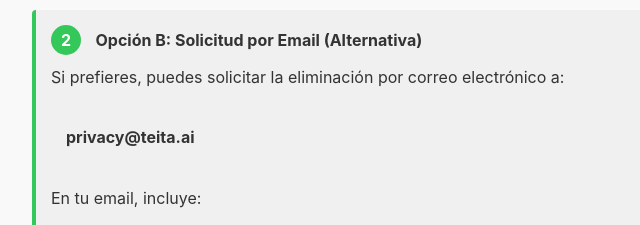
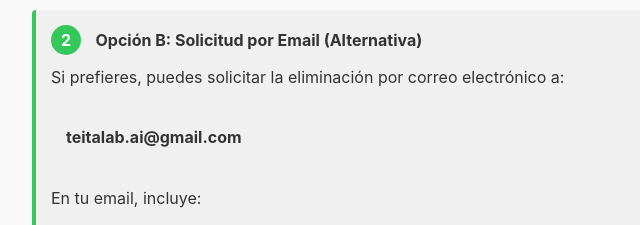
Before and after one commit to alexisHuaracMallqui/apunrun.account-deletion, a plain HTML site: page index.html in a window 1280 px wide. Shown: the part 2280-2505 px from the top of the page, 158-798 px from the left. Drawn offline with Linux system fonts and the light colour scheme.

Commit message:
Update index.html

```diff
--- a/index.html
+++ b/index.html
@@ -297,7 +297,7 @@
         Si prefieres, puedes solicitar la eliminación por correo electrónico a:
     </p>
     <div class="email-link">
-        <strong>privacy@teita.ai</strong>
+        <strong>teitalab.ai@gmail.com</strong>
     </div>
     <p>
         En tu email, incluye:
@@ -500,17 +500,17 @@
     </tr>
     <tr>
         <td><strong>Estado de tu Solicitud</strong></td>
-        <td>privacy@teita.ai</td>
+        <td>teitalab.ai@gmail.com</td>
         <td>2-4 horas hábiles</td>
     </tr>
     <tr>
         <td><strong>Preguntas sobre Privacidad</strong></td>
-        <td>privacy@teita.ai</td>
+        <td>teitalab.ai@gmail.com</td>
         <td>1-3 días hábiles</td>
     </tr>
     <tr>
         <td><strong>Soporte General</strong></td>
-        <td>support@teita.ai</td>
+        <td>teitalab.ai@gmail.com</td>
         <td>24-48 horas</td>
     </tr>
 </table>
```
